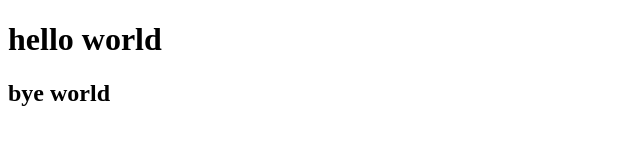
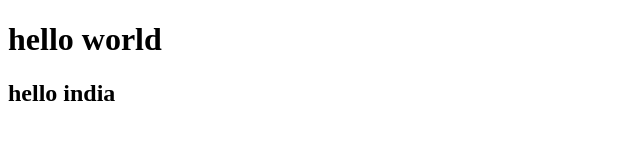
Before and after one commit to AbhijeetDisale/portfolio_-Abhijeet-Disale, a plain HTML site: page index.html in a window 1280 px wide. Shown: the full height of the page, 0-640 px from the left. Drawn offline with Linux system fonts and the light colour scheme.

Commit message:
some addtion of statement

```diff
--- a/index.html
+++ b/index.html
@@ -5,6 +5,6 @@
 </head>
 <body>
 <h1>hello world</h1>
-<h2>bye world</h2>
+<h2>hello india</h2>
 </body>
 </html>
```
